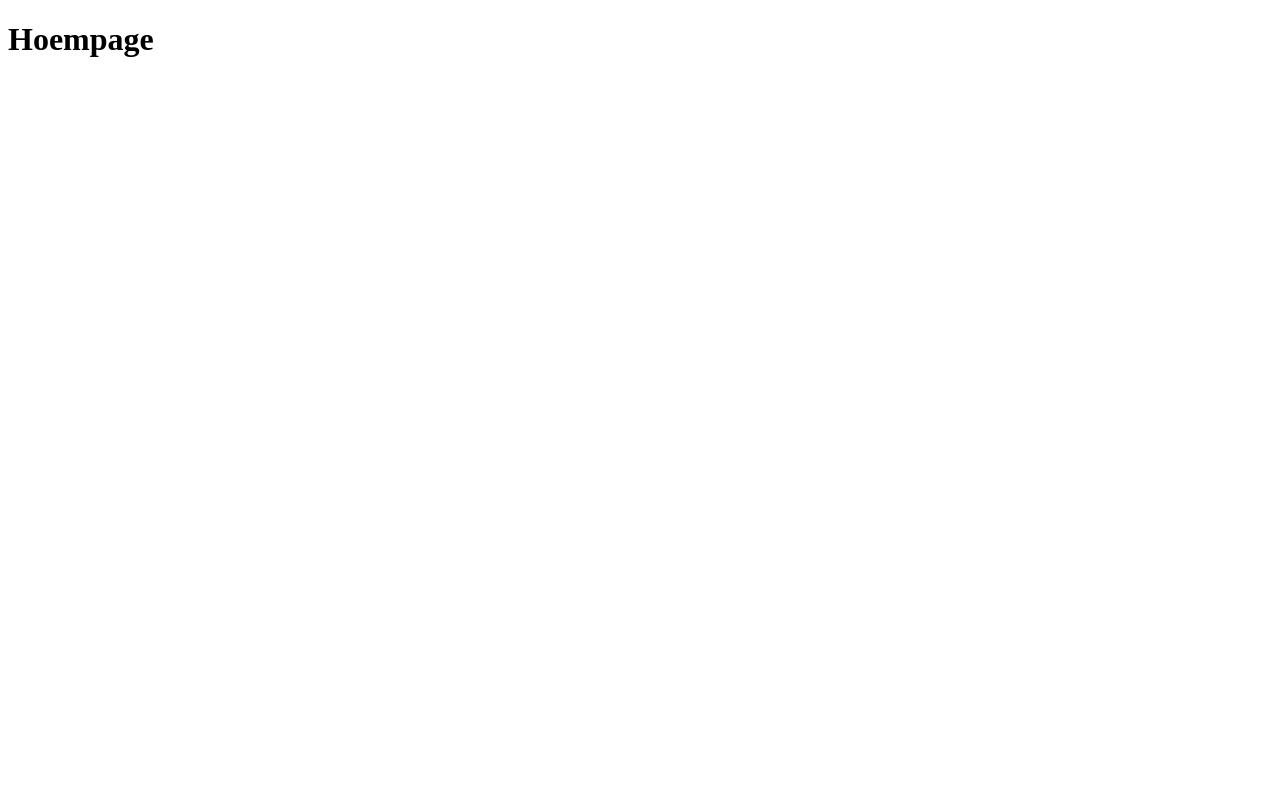
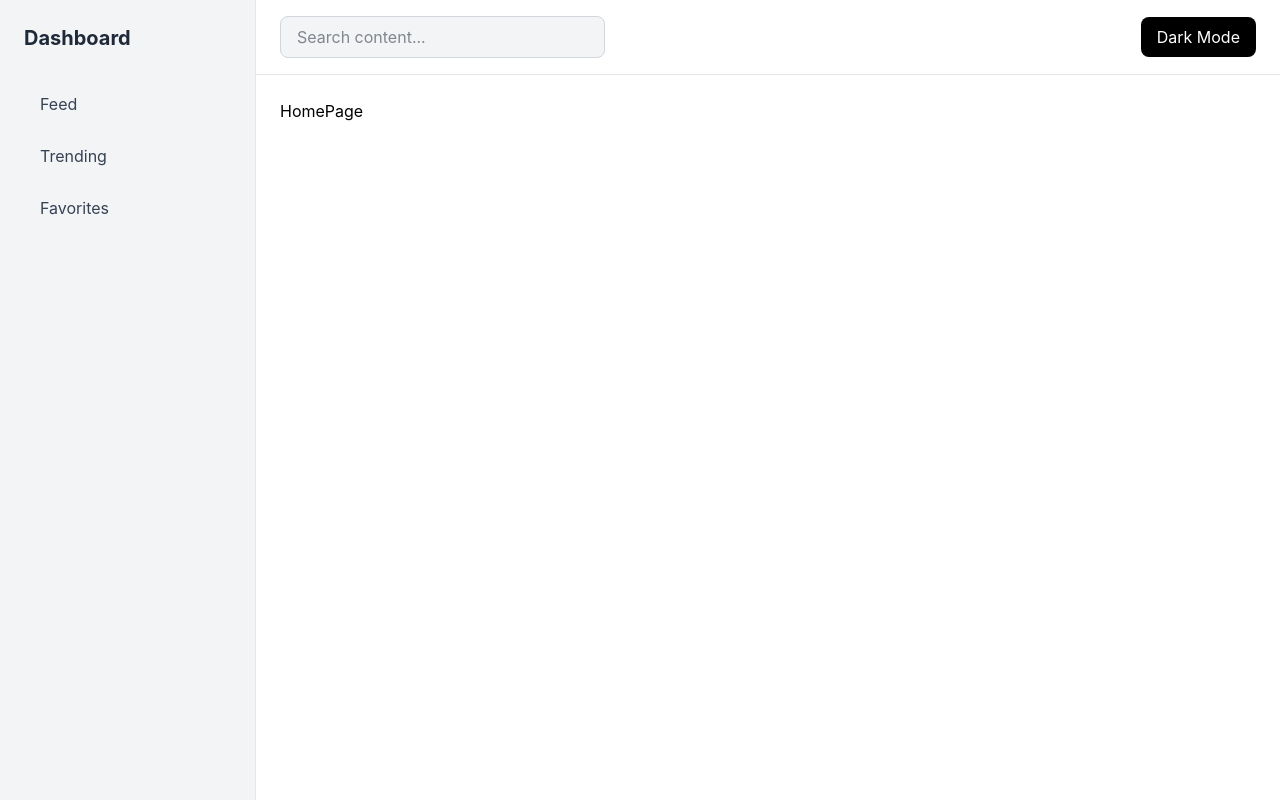
Before and after one commit to basarathyasin/content-dashboard, a Next.js app: page / in a window 1280 px wide. Built offline with nearby package versions, Linux system fonts and the light colour scheme.

Commit message:
Add persistent dashboard layout with sidebar and header navigation

```diff
--- a/app/favorites/page.tsx
+++ b/app/favorites/page.tsx
@@ -0,0 +1,7 @@
+import React from 'react'
+
+export default function Favriotespage() {
+  return (
+    <div>Favriotespage</div>
+  )
+}
--- a/app/feed/page.tsx
+++ b/app/feed/page.tsx
@@ -0,0 +1,7 @@
+import React from 'react'
+
+export default function Feedpage() {
+  return (
+    <div>Feed Page</div>
+  )
+}
--- a/app/layout.tsx
+++ b/app/layout.tsx
@@ -1,4 +1,6 @@
+import DashboardLayout from "@/components/layout/DashboardLayout";
 import Providers from "./providers/Provider";
+import "./styles/globals.css"
 
 export default function RootLayout({
   children,
@@ -6,9 +8,14 @@ export default function RootLayout({
   children: React.ReactNode;
 }) {
   return (
-    <html lang="en">
+    <html lang="en" suppressHydrationWarning >
       <body>
-        <Providers>{children}</Providers>
+        <Providers>
+          <DashboardLayout>
+
+          {children}
+          </DashboardLayout>
+          </Providers>
       </body>
     </html>
   );
--- a/app/page.tsx
+++ b/app/page.tsx
@@ -1,11 +1,9 @@
+import React from 'react'
+export default function Home() {
+  return (
+
+<h1>HomePage</h1>
 
 
-import React from 'react'
-
-
-
-export default function Home() {
-  return (
-<h1>Hoempage</h1>
   )
 }
--- a/app/styles/globals.css
+++ b/app/styles/globals.css
@@ -0,0 +1 @@
+@import "tailwindcss";
--- a/app/trending/page.tsx
+++ b/app/trending/page.tsx
@@ -0,0 +1,7 @@
+import React from 'react'
+
+export default function Trendingpage() {
+  return (
+    <div>Trending Page</div>
+  )
+}
--- a/components/layout/Header.tsx
+++ b/components/layout/Header.tsx
@@ -1,7 +1,38 @@
-import React from 'react'
+"use client";
+
+import { useAppDispatch, useAppSelector } from "@/app/store/hooks";
+import { toggleDarkMode, setSearchQuery } from "@/app/slices/uiSlice";
 
 export default function Header() {
+  const dispatch = useAppDispatch();
+  const { darkMode, searchQuery } = useAppSelector((state) => state.ui);
+
+  const handleToggleDarkMode = () => {
+    dispatch(toggleDarkMode());
+  };
+
+  const handleSearchChange = (e: React.ChangeEvent<HTMLInputElement>) => {
+    dispatch(setSearchQuery(e.target.value));
+  };
+
   return (
-    <div>Header</div>
-  )
+    <header className="flex items-center justify-between px-6 py-4 border-b border-gray-200 dark:border-gray-800 bg-white dark:bg-black">
+      {/* Search Input */}
+      <input
+        type="text"
+        placeholder="Search content..."
+        value={searchQuery}
+        onChange={handleSearchChange}
+        className="w-1/3 px-4 py-2 rounded-lg border border-gray-300 dark:border-gray-700 bg-gray-100 dark:bg-gray-900 text-gray-900 dark:text-white focus:outline-none focus:ring-2 focus:ring-black dark:focus:ring-white transition"
+      />
+
+      {/* Dark Mode Toggle */}
+      <button
+        onClick={handleToggleDarkMode}
+        className="px-4 py-2 rounded-lg bg-black text-white dark:bg-white dark:text-black transition"
+      >
+        {darkMode ? "Light Mode" : "Dark Mode"}
+      </button>
+    </header>
+  );
 }
--- a/components/layout/Sidebar.tsx
+++ b/components/layout/Sidebar.tsx
@@ -1,7 +1,42 @@
-import React from 'react'
+"use client";
+
+import Link from "next/link";
+import { usePathname } from "next/navigation";
+
+const navItems = [
+  { name: "Feed", path: "/feed" },
+  { name: "Trending", path: "/trending" },
+  { name: "Favorites", path: "/favorites" },
+];
 
 export default function Sidebar() {
+  const pathname = usePathname();
+
   return (
-    <div>Sidebar</div>
-  )
+    <aside className="w-64 bg-gray-100 dark:bg-gray-900 border-r border-gray-200 dark:border-gray-800 p-6" >
+      <h2 className="text-xl font-bold mb-8 text-gray-800 dark:text-white">
+        Dashboard
+      </h2>
+
+      <nav className="flex flex-col gap-3">
+        {navItems.map((item) => {
+          const isActive = pathname === item.path;
+
+          return (
+            <Link
+              key={item.path}
+              href={item.path}
+              className={`px-4 py-2 rounded-lg transition ${
+                isActive
+                  ? "bg-black text-white dark:bg-white dark:text-black"
+                  : "text-gray-700 dark:text-gray-300 hover:bg-gray-200 dark:hover:bg-gray-800"
+              }`}
+            >
+              {item.name}
+            </Link>
+          );
+        })}
+      </nav>
+    </aside>
+  );
 }
--- a/package.json
+++ b/package.json
@@ -13,18 +13,19 @@
     "framer-motion": "^12.34.3",
     "lucide-react": "^0.575.0",
     "next": "16.1.6",
+    "postcss": "^8.5.6",
     "react": "19.2.3",
     "react-dom": "19.2.3",
     "react-redux": "^9.2.0"
   },
   "devDependencies": {
-    "@tailwindcss/postcss": "^4",
+    "@tailwindcss/postcss": "^4.2.0",
     "@types/node": "^20",
     "@types/react": "^19",
     "@types/react-dom": "^19",
     "eslint": "^9",
     "eslint-config-next": "16.1.6",
-    "tailwindcss": "^4",
+    "tailwindcss": "^4.2.0",
     "typescript": "^5"
   }
 }
```
Also changed, not shown: 1 other file (tests, documents, lock files or other folders).
